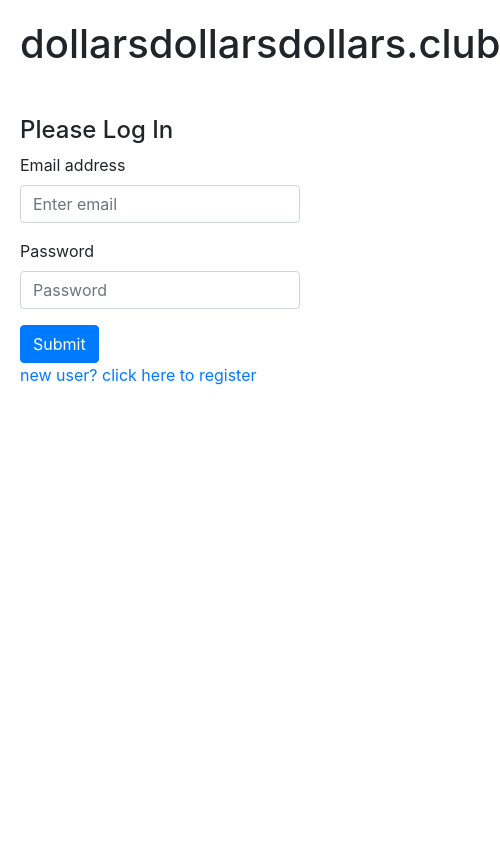
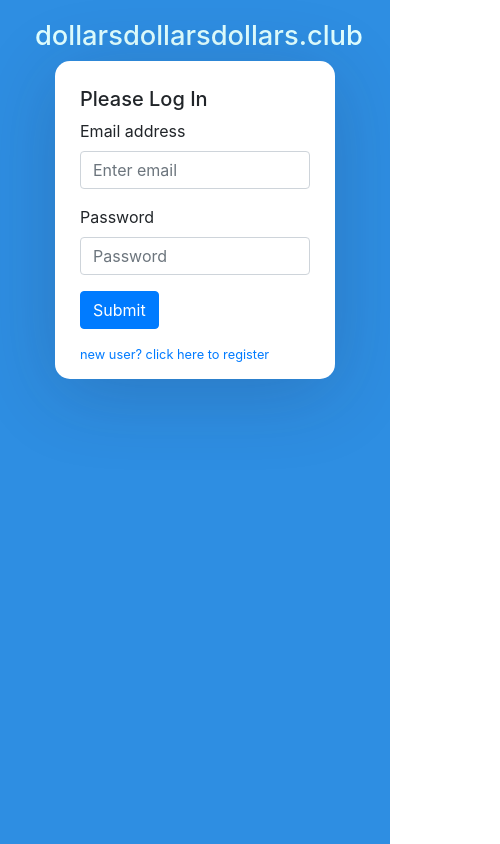
Before and after one commit to hankthemason/finances-tracker, a React (Create React App) app in the folder client/: page /login in a window 390 px wide. Shown: the whole page, 500 px wide, since content can reach past the window. Built offline with nearby package versions, Linux system fonts and the light colour scheme.

Commit message:
styled login/register components

```diff
--- a/client/src/App.css
+++ b/client/src/App.css
@@ -1,5 +1,11 @@
 .App {
   text-align: center;
+}
+
+html, body, #root, .auth-body { height:100%; }
+
+.auth-body {
+  background:#2e8ee2 !important;
 }
 
 .App-logo {
@@ -45,6 +51,10 @@
   padding: 20px;
 }
 
+#login-form {
+  width: 100%;
+}
+
 /* .form-control {
   width: 20% !important;
 } */
@@ -63,6 +73,27 @@ select.form-control, input.form-control, textarea.form-control {
     width: 100%!important;
   }
 
+  .site-header {
+    font-size: 2rem;
+    font-size: 7vw!important;
+    text-align: center!important;
+    margin: auto;
+  }
+
+  .login-header {
+    margin-top: 1rem;
+    font-size: 1.25rem;
+  }
+
+  .auth-wrapper {
+    margin-top: .5rem;
+  }
+
+  .auth-inner {
+    width: 80%!important;
+    padding: 10px 25px 15px 25px!important;
+  }
+
   select.form-control, input.form-control, textarea.form-control {
     width: 80%;
   }
@@ -71,6 +102,10 @@ select.form-control, input.form-control, textarea.form-control {
   }
   .chart-wrapper {
     width: 100%!important;
+  }
+
+  .login-register-link {
+    font-size: .8rem;
   }
   /* .transactions-table.table{
     width: unset!important;
@@ -123,3 +158,36 @@ select.form-control, input.form-control, textarea.form-control {
 .notes-header span {
   font-size: 1.5rem;
 }
+
+.auth-wrapper {
+  display: flex;
+  justify-content: center;
+  flex-direction: column;
+  text-align: left;
+}
+
+.auth-inner {
+  width: 450px;
+  margin: auto;
+  background: #ffffff;
+  box-shadow: 0px 14px 80px rgba(34, 35, 58, 0.2);
+  padding: 40px 55px 45px 55px;
+  border-radius: 15px;
+  transition: all .3s;
+}
+
+.login-header {
+  margin-top: 1rem
+}
+
+.site-header {
+  color: lightcyan;
+  text-align: center;
+  font-family: unset;
+  font-size: 4rem;
+  max-width: 320px;
+}
+
+.login-register-link {
+  padding-top: 1rem;
+}
--- a/client/src/App.tsx
+++ b/client/src/App.tsx
@@ -26,13 +26,15 @@ function App() {
 
   return (
   !user.token ?
-    <div className="wrapper">
-      <h1>dollarsdollarsdollars.club</h1>
+    <div className="wrapper auth-body">
+      <h1 className='site-header'>dollarsdollarsdollars.club</h1>
       {flash &&
       <div>
         {flash}
       </div>}
         <Switch>
+          <div className="auth-wrapper">
+            <div className="auth-inner">
               <Route exact path='/'>
                 <Redirect to='/login' />
               </Route>
@@ -45,6 +47,8 @@ function App() {
               <Route path='/dashboard'>
                 <Redirect to='/login'/>
               </Route>
+            </div>
+          </div>
         </Switch>
     </div>
   :
--- a/client/src/modules/login/components/LoginForm.tsx
+++ b/client/src/modules/login/components/LoginForm.tsx
@@ -22,7 +22,7 @@ export const LoginForm = ({onSubmit}: LoginFormProps) => {
 
   return(
     <div className="login-wrapper">
-      <h4 style={{marginTop: '3rem'}}>Please Log In</h4>
+      <h4 className='login-header'>Please Log In</h4>
       <div className='form-wrapper'>
         <Form
           onSubmit={handleSubmit}
@@ -30,6 +30,7 @@ export const LoginForm = ({onSubmit}: LoginFormProps) => {
           <Form.Group controlId="formBasicEmail">
             <Form.Label>Email address</Form.Label>
             <Form.Control
+              id='login-form'
               className='form-input'
               isInvalid={error !== undefined ? true : false}
               type="email"
@@ -44,6 +45,7 @@ export const LoginForm = ({onSubmit}: LoginFormProps) => {
           <Form.Group controlId="formBasicPassword">
             <Form.Label>Password</Form.Label>
             <Form.Control
+              id='login-form'
               className='form-input'
               type="password"
               placeholder="Password"
@@ -53,7 +55,7 @@ export const LoginForm = ({onSubmit}: LoginFormProps) => {
           <Button variant="primary" type="submit">
             Submit
           </Button>
-          <div>
+          <div className='login-register-link'>
             <Link to='/register'>new user? click here to register</Link>
           </div>
         </Form>
--- a/client/src/modules/login/components/Register.tsx
+++ b/client/src/modules/login/components/Register.tsx
@@ -1,6 +1,6 @@
 import React, { useState } from 'react';
 import { useAuth } from 'context/authContext'
-import { useHistory } from "react-router-dom";
+import { useHistory, Link } from "react-router-dom";
 import Form from 'react-bootstrap/Form';
 import Button from 'react-bootstrap/Button'
 
@@ -70,7 +70,7 @@ export const Register = ({ setFlash }: RegisterProps) => {
 
   return(
     <div className='register-wrapper'>
-      <h1>Please Register</h1>
+      <h4 className='login-header'>Please Register</h4>
       {errors && errors.form &&
         <div className="error">
           {errors.form}
@@ -79,6 +79,7 @@ export const Register = ({ setFlash }: RegisterProps) => {
         <Form.Group controlId="formBasicUsername">
           <Form.Label>Username</Form.Label>
           <Form.Control
+            id='login-form'
             isInvalid={errors !== undefined && errors.username ? true : false}
             type="username"
             placeholder="enter username"
@@ -96,6 +97,7 @@ export const Register = ({ setFlash }: RegisterProps) => {
           <Form.Label>Email</Form.Label>
           <Form.Control
             isInvalid={errors !== undefined && errors.email ? true : false}
+            id='login-form'
             placeholder="enter email"
             onChange={e => {
               setErrors(undefined)
@@ -110,6 +112,7 @@ export const Register = ({ setFlash }: RegisterProps) => {
         <Form.Group controlId="formBasicPassword">
           <Form.Label>Password</Form.Label>
           <Form.Control
+            id='login-form'
             isInvalid={errors !== undefined && errors.password ? true : false}
             type="password"
             placeholder="enter password"
@@ -126,6 +129,7 @@ export const Register = ({ setFlash }: RegisterProps) => {
         <Form.Group controlId="formBasicPassword">
           <Form.Label>Confirm Password</Form.Label>
           <Form.Control
+            id='login-form'
             isInvalid={errors !== undefined && errors.password2 ? true : false}
             type="password"
             placeholder="confirm password"
@@ -139,6 +143,9 @@ export const Register = ({ setFlash }: RegisterProps) => {
         </Form.Group>
         <Button variant="primary" type="submit">Submit</Button>
       </Form>
+      <div className='login-register-link'>
+        <Link to='/login'>back to login</Link>
+      </div>
     </div>
   )
 }
```
Lines whose indentation alone changed are shown as unchanged.
